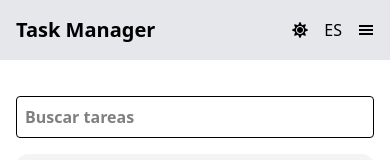
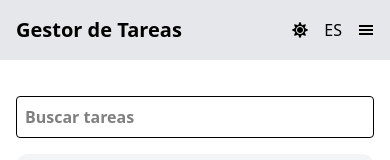
Before and after one commit to JCesar206/taskManagerFront, a React (Vite) app: page / in a window 390 px wide. Shown: the top 160 px of the page. Built offline with nearby package versions, Linux system fonts and the light colour scheme; no server answers.

Commit message:
Navbar.jsx: Se añaden funciones de manejo de tema e idioma globales, menu hamburger para moviles

```diff
--- a/src/components/Navbar.jsx
+++ b/src/components/Navbar.jsx
@@ -12,7 +12,7 @@
 
   return (
     <nav className="bg-gray-200 dark:bg-gray-800 p-4 fixed w-full top-0 z-50 flex justify-between items-center">
-      <div className="text-xl font-bold">Task Manager</div>
+      <div className="text-xl font-bold">{t("appTitle")}</div>
 
       <div className="flex items-center gap-4">
         <button onClick={toggleTheme} className="cursor-pointer">
```
